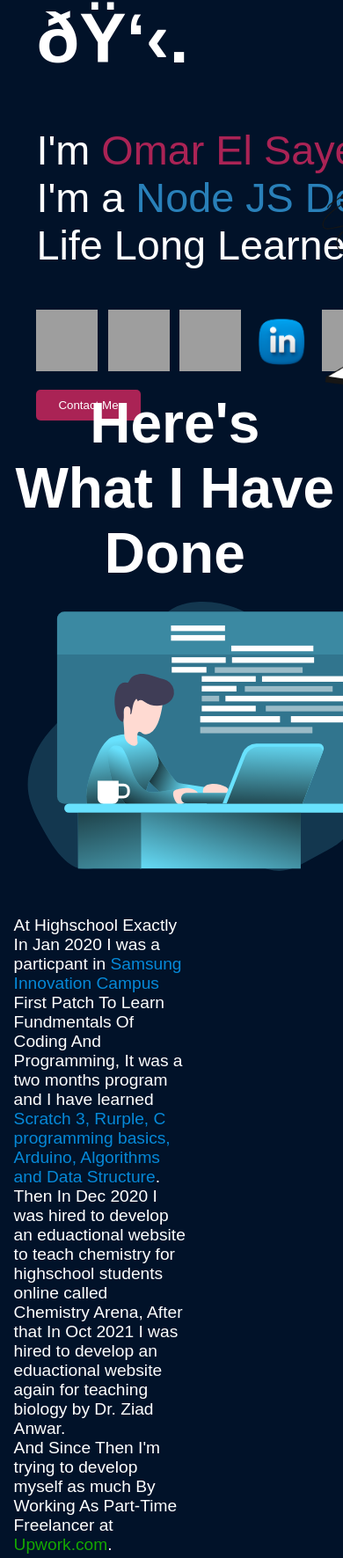
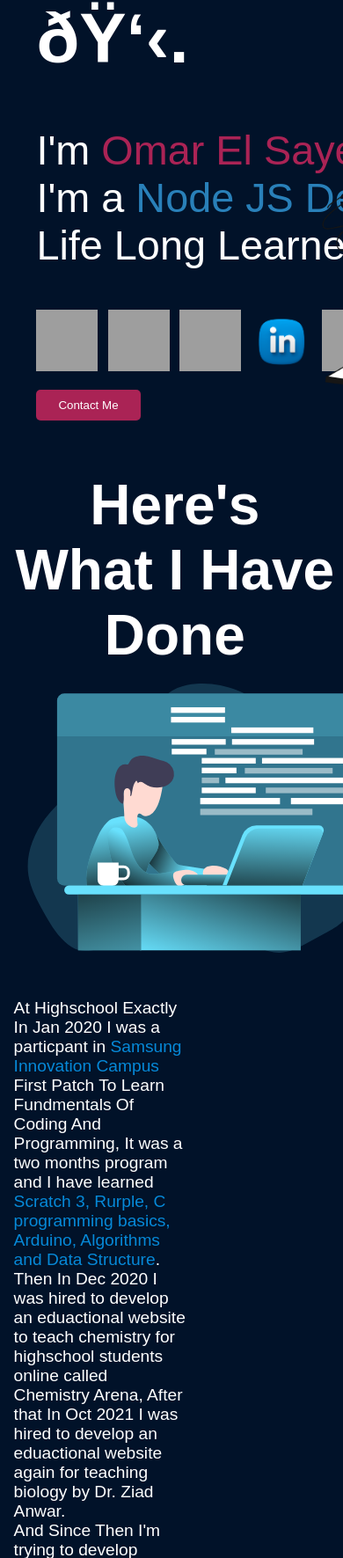
Before and after one commit to matrixjpg/portfolio, a PHP site: page / in a window 390 px wide; the page is wider, and only the part inside the window is pictured. Shown: the part 306-2077 px from the top of that part at 88% size. Run offline with PHP 8.4, Linux system fonts and the light colour scheme; some web fonts are replaced; grey boxes are pictures that could not be loaded.

Commit message:
Update home.css

```diff
--- a/assets/css/home.css
+++ b/assets/css/home.css
@@ -214,12 +214,12 @@ h2 {
   h2 {
       font-size: 4rem;
   }
+  .second-section {
+      margin-top: 40%;
+  }
   .second-section h3 {
       width: 55%;
       bottom: -32px;
-  }
-  .third-section h3 {
-      font-size: 2rem;
   }
   .about-me .inside {
       width: 100%;
```
